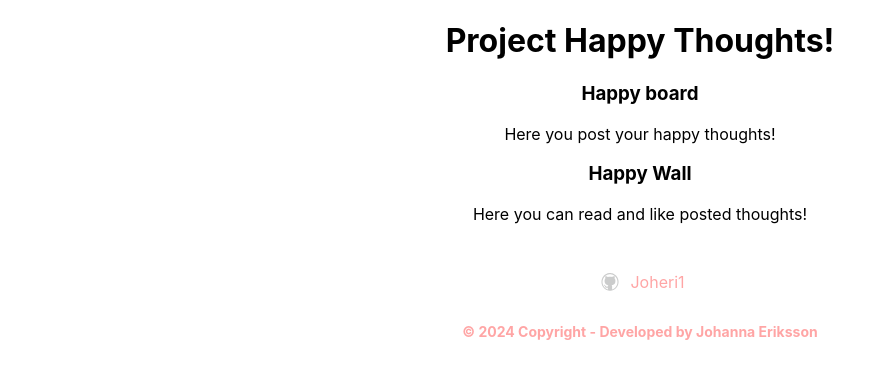
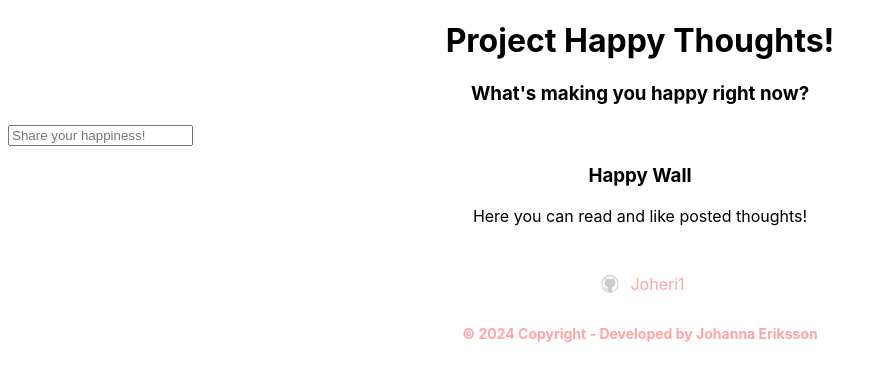
Before and after one commit to Technigo/project-happy-thoughts-vite, a React (Vite) app: page / in a window 1280 px wide. Shown: the top 380 px of the page, without its empty margins (0-887 px from the left). Built offline with nearby package versions, Linux system fonts and the light colour scheme.

Commit message:
Update HappyBoard component with form and input handling

```diff
--- a/src/components/HappyBoard.jsx
+++ b/src/components/HappyBoard.jsx
@@ -1,13 +1,30 @@
-// Form for posting Happy thoughts //
+/* eslint-disable react/prop-types */
 
+/**
+ * This component is used to collect the user's Happy thought in a form and post it to the HappyWall.
+ */
 
-const HappyBoard = () => {
-    return (
-      <div className="board-form">
-        <h3>Happy board</h3>
-        <p>Here you post your happy thoughts!</p>
-      </div >
-    )
+const HappyBoard = ({ updateFormData, value }) => {
+  const handleInputChange = (event) => {
+    updateFormData("HappyBoard", event.target.value) // Update form data in App component
+  }
+
+  return (
+    <div className="board-form">
+      <h3>What's making you happy right now?</h3> {/* eslint-disable-line */}
+      <input
+        type="text"
+        value={value}
+        className="input-field"
+        placeholder="Share your happiness!"
+        onChange={handleInputChange} />
+    </div>
+  )
 }
 
 export default HappyBoard
+
+/**
+* Summary:
+ * This component displays an input field for what is making the enduser happy right now. The user's input is updated dynamically through the handleInputChange function.
+*/
```
